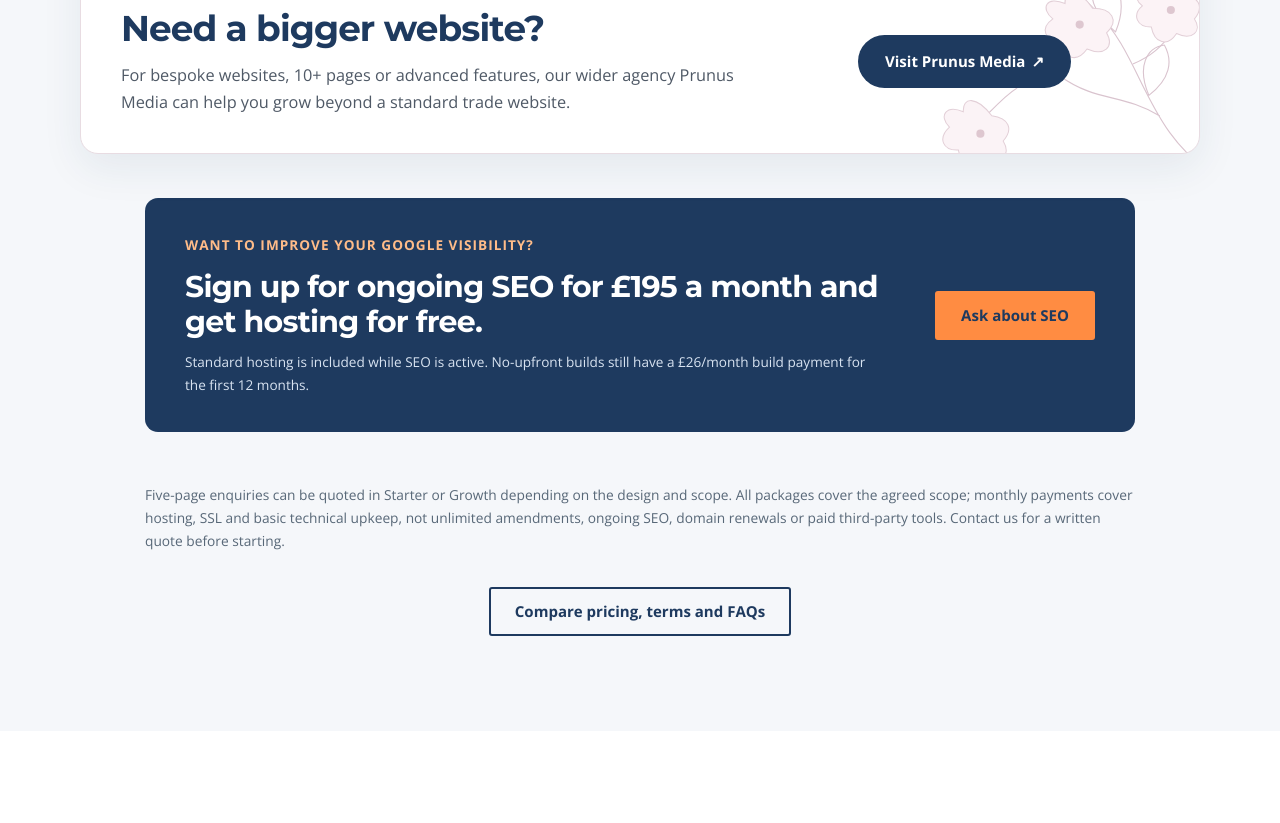
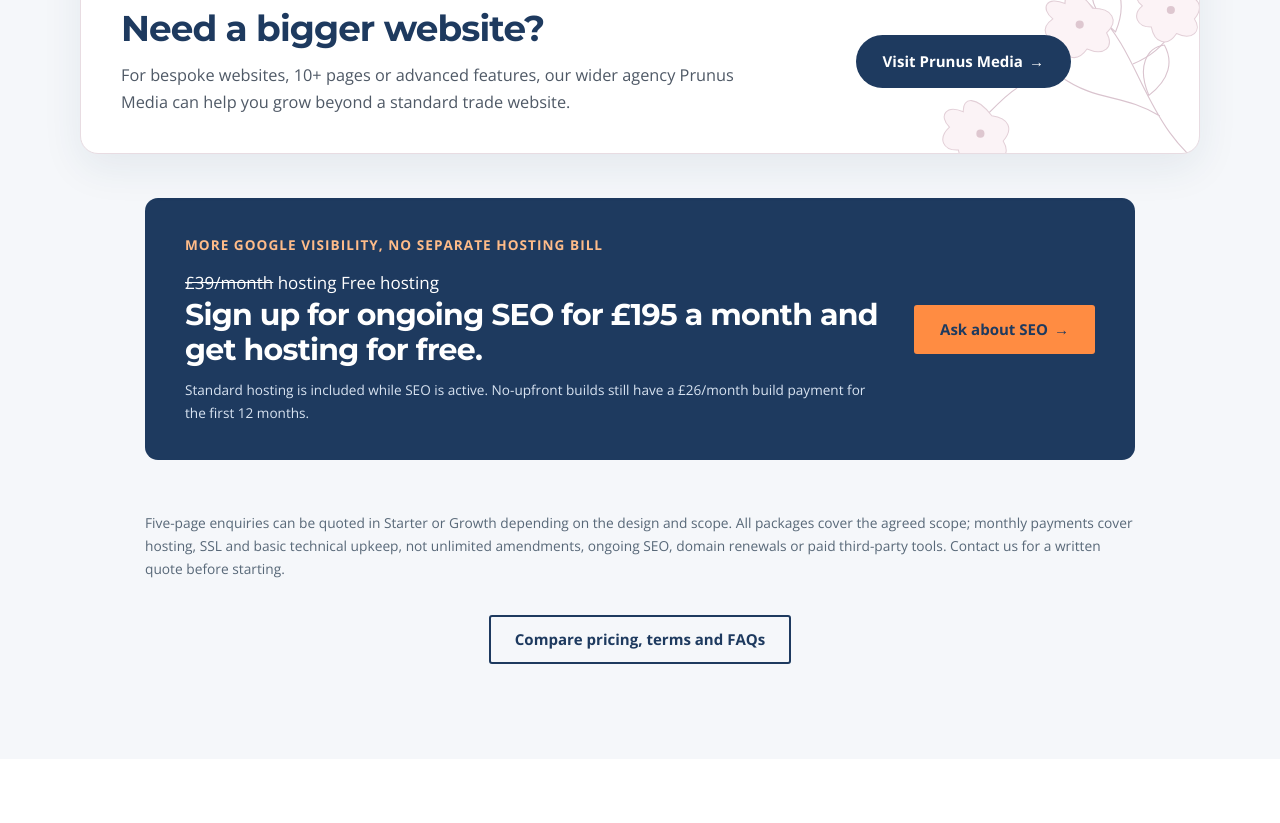
Before and after one commit to jordangreenwebsite/uktradewebsitesv4, an Astro site in the folder astro/: page / in a window 1280 px wide. Shown: the part 3075-3898 px from the top of the page. Built offline with nearby package versions, Linux system fonts and the light colour scheme; Astro itself is replaced by a stand-in of ours; a web font is replaced by a local one.

Commit message:
Redesign SEO banner with crossed-out £39, £195 SEO offer and concise terms

```diff
--- a/astro/src/components/Pricing.astro
+++ b/astro/src/components/Pricing.astro
@@ -63,18 +63,21 @@ const {fullPage=false}=Astro.props;
            <h3 id="prunus-referral-title">Need a bigger website?</h3>
            <p>For bespoke websites, 10+ pages or advanced features, our wider agency Prunus Media can help you grow beyond a standard trade website.</p>
          </div>
-         <a href="https://prunusmedia.com/" rel="noopener noreferrer" class="btn btn-primary">Visit Prunus Media <span aria-hidden="true">↗</span></a>
+         <a href="https://prunusmedia.com/" rel="noopener noreferrer" class="btn btn-primary">Visit Prunus Media <span class="text-arrow" aria-hidden="true">→</span></a>
        </div>
      </div>
    </aside>
    <aside class="seo-hosting-band" aria-labelledby="seo-hosting-title">
-     <div>
-       <p class="eyebrow">Want to improve your Google visibility?</p>
+     <div class="seo-offer-copy">
+       <p class="eyebrow">More Google visibility, no separate hosting bill</p>
+       <div class="seo-hosting-savings" aria-label="Standard hosting, normally £39 a month, included at no extra cost">
+         <span class="seo-hosting-was"><del>£{seoHosting.standardHosting}/month</del> hosting</span>
+         <span class="seo-hosting-now">Free hosting</span>
+       </div>
        <h3 id="seo-hosting-title">{seoHosting.heading}</h3>
-       <p>{seoHosting.detail}</p>
        <p class="seo-hosting-small">{seoHosting.financedNote}</p>
      </div>
-     <a class="btn btn-accent" href="/contact-us/#package=Ongoing%20SEO%20with%20hosting">Ask about SEO</a>
+     <a class="btn btn-accent" href="/contact-us/#package=Ongoing%20SEO%20with%20hosting">Ask about SEO <span class="text-arrow" aria-hidden="true">→</span></a>
    </aside>
    <p class="pricing-smallprint">Five-page enquiries can be quoted in Starter or Growth depending on the design and scope. All packages cover the agreed scope; monthly payments cover hosting, SSL and basic technical upkeep, not unlimited amendments, ongoing SEO, domain renewals or paid third-party tools. Contact us for a written quote before starting.</p>
    {!fullPage&&<p class="text-center pricing-page-cta"><a class="btn btn-outline" href="/pricing/">Compare pricing, terms and FAQs</a></p>}
```
